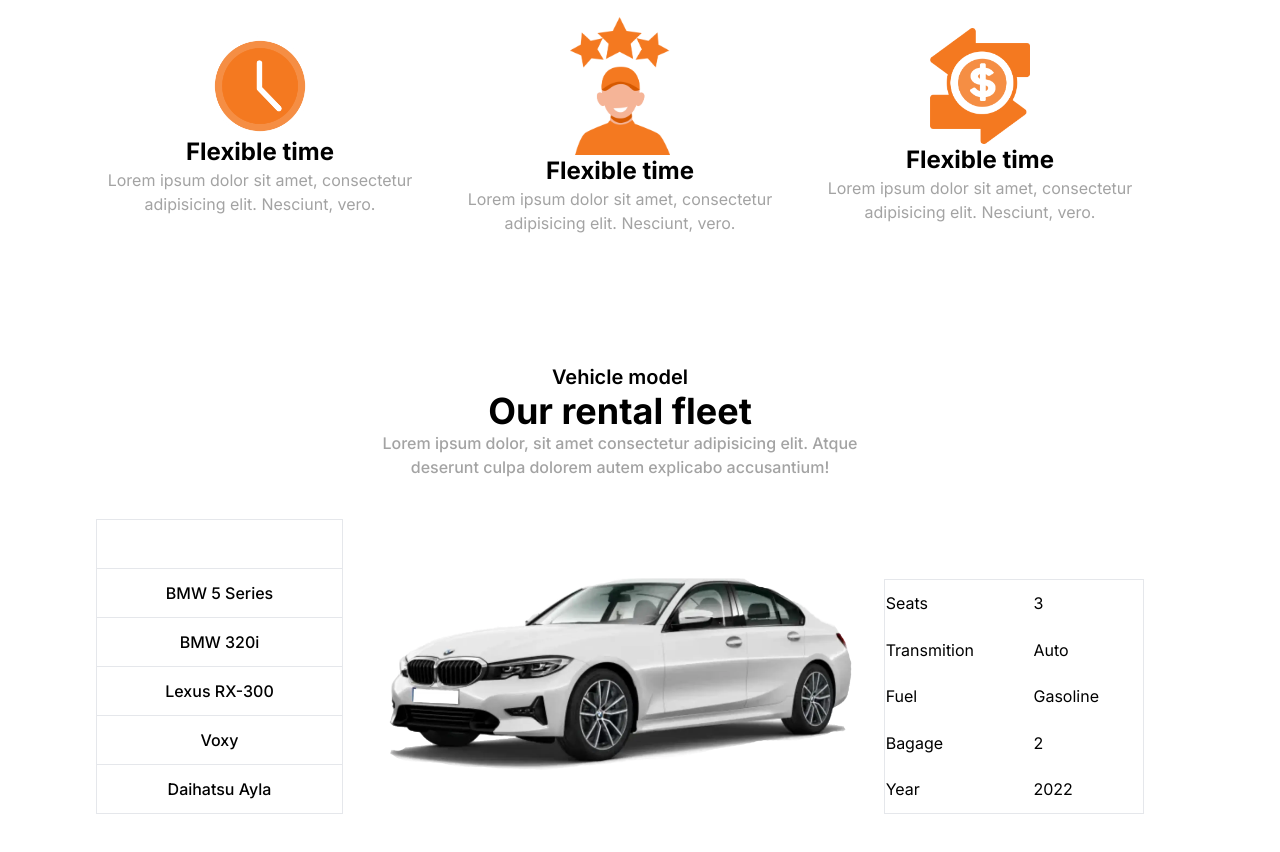
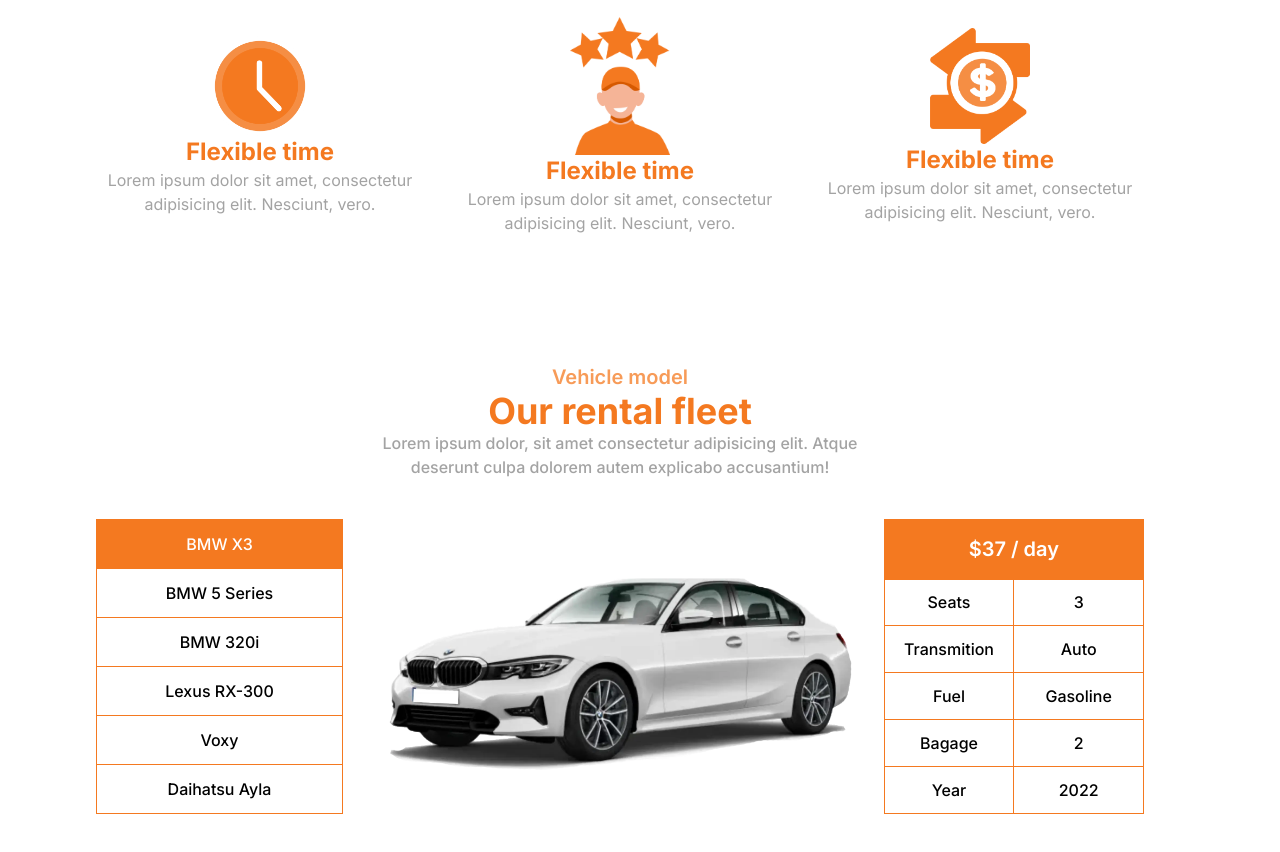
Before and after one commit to RidloGhifary/car-rental, a Next.js app: page / in a window 1280 px wide. Shown: the part 1300-2152 px from the top of the page. Built offline with nearby package versions, Linux system fonts and the light colour scheme.

Commit message:
update setup

```diff
--- a/src/app/globals.css
+++ b/src/app/globals.css
@@ -1,3 +1,12 @@
 @tailwind base;
 @tailwind components;
 @tailwind utilities;
+
+td,
+th {
+  padding: 6px;
+  border: 1px solid #f47920;
+  text-align: center;
+  width: 50%;
+  font-weight: 500;
+}
--- a/tailwind.config.js
+++ b/tailwind.config.js
@@ -13,6 +13,10 @@
         'gradient-conic':
           'conic-gradient(from 180deg at 50% 50%, var(--tw-gradient-stops))',
       },
+      colors: {
+        orange: "#f47920",
+        black: "#222222"
+      }
     },
   }
 }
```
